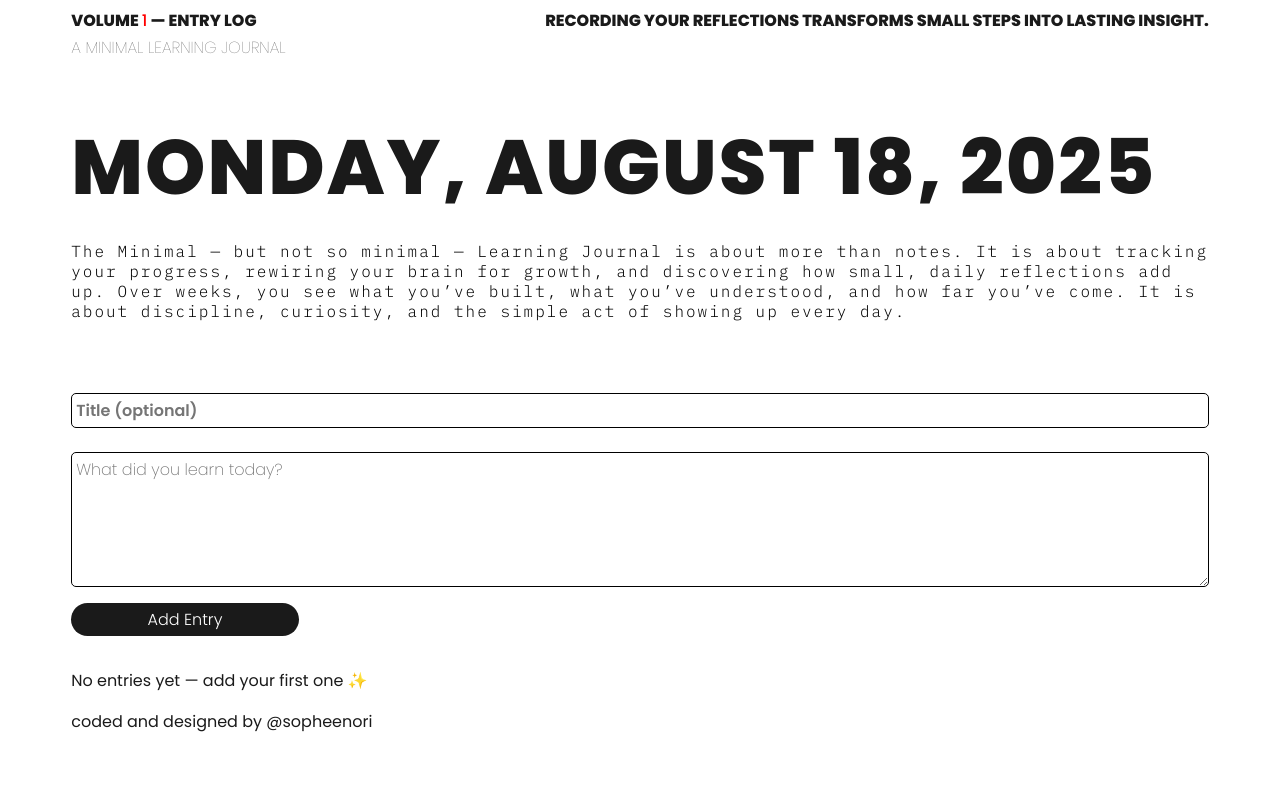
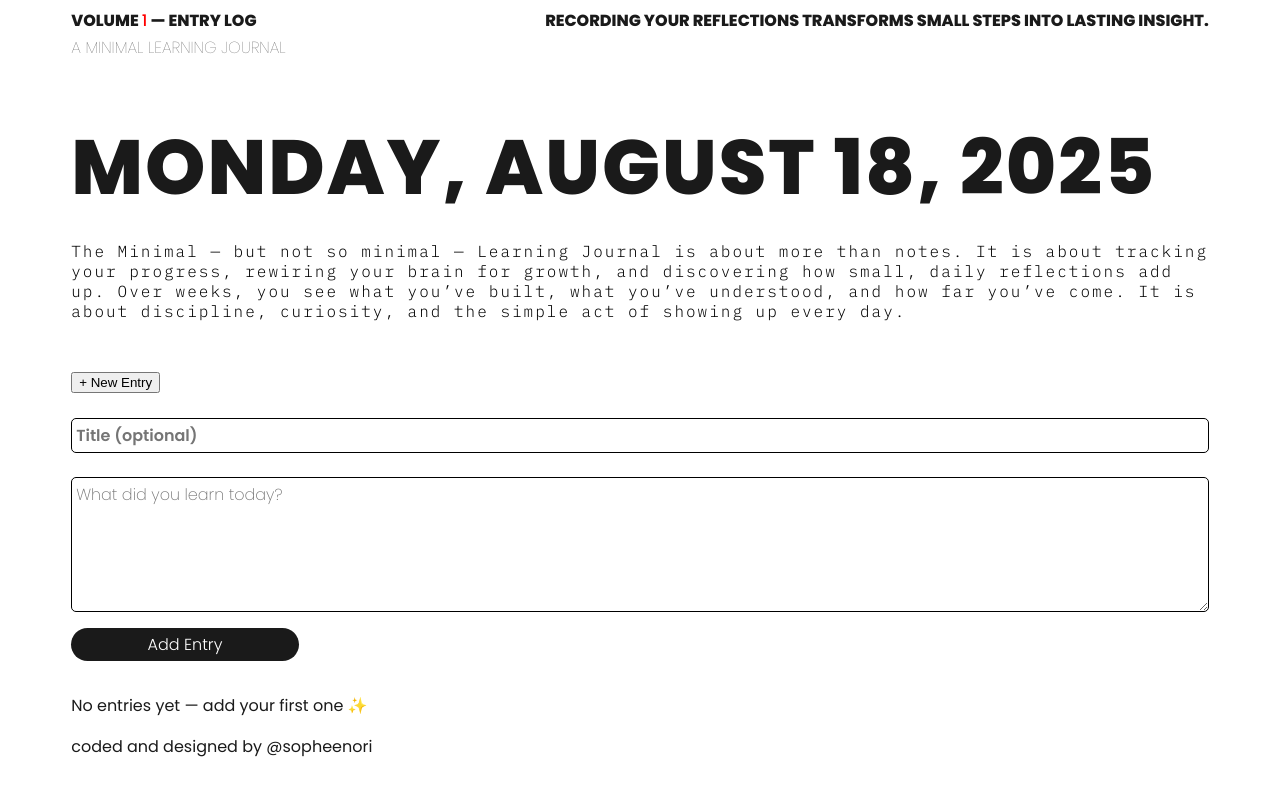
Before and after one commit to zofienora/learn-journal-v1, a React (Vite) app: page / in a window 1280 px wide. Shown: the top 796 px of the page. Built offline with nearby package versions, Linux system fonts and the light colour scheme.

Commit message:
added usestate for button and button

```diff
--- a/src/components/EntryForm.jsx
+++ b/src/components/EntryForm.jsx
@@ -22,12 +22,15 @@ function EntryForm({ onAddEntry }) { // Functional component for the entry form
         setContent(""); // Reset the content input field to an empty string
     };
 
-/*      */
+    const [showForm, setShowForm] = useState(false);
 
 
     return (
         <>
             <div className="container">
+                <button onClick={() => setShowForm(!showForm)}>
+                    {showForm ? "Close" : "+ New Entry"}
+                </button>
                 <form className="entry-form" onSubmit={handleSubmit}>
                     <input
                         type="text"
```
